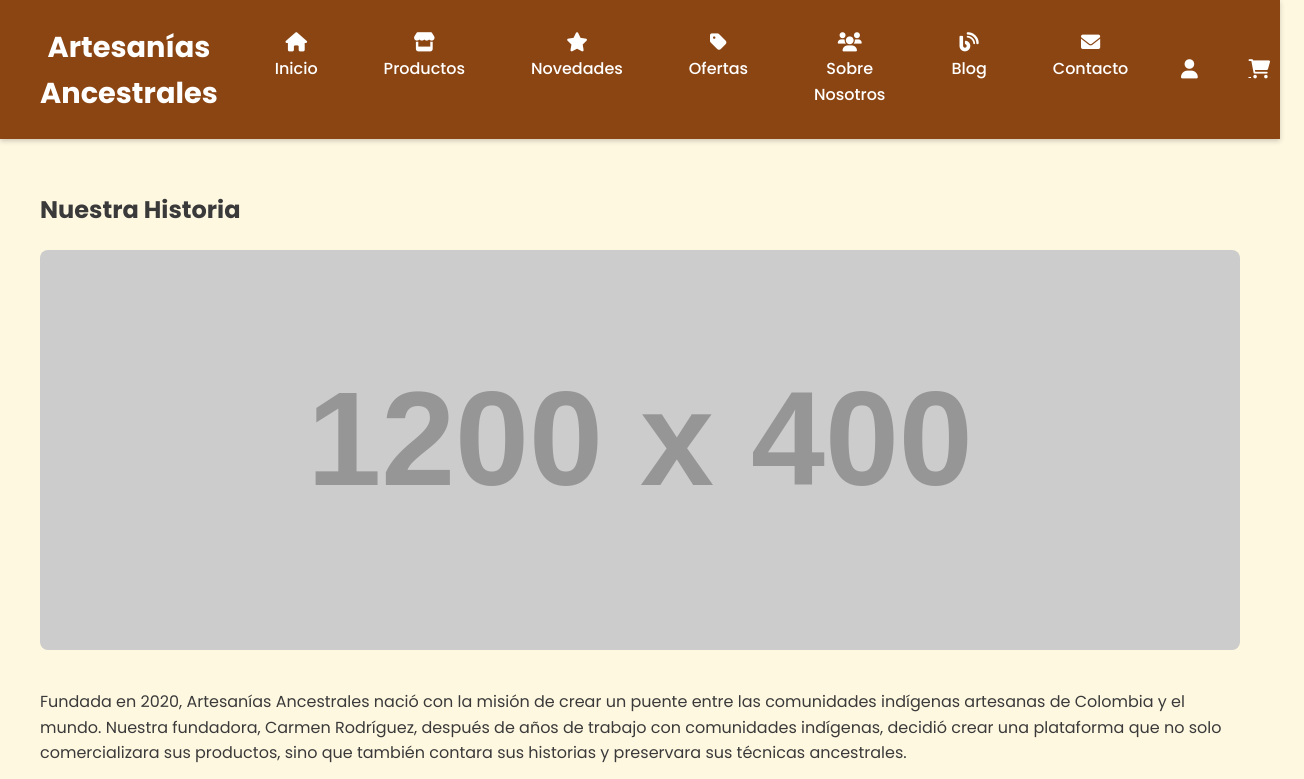
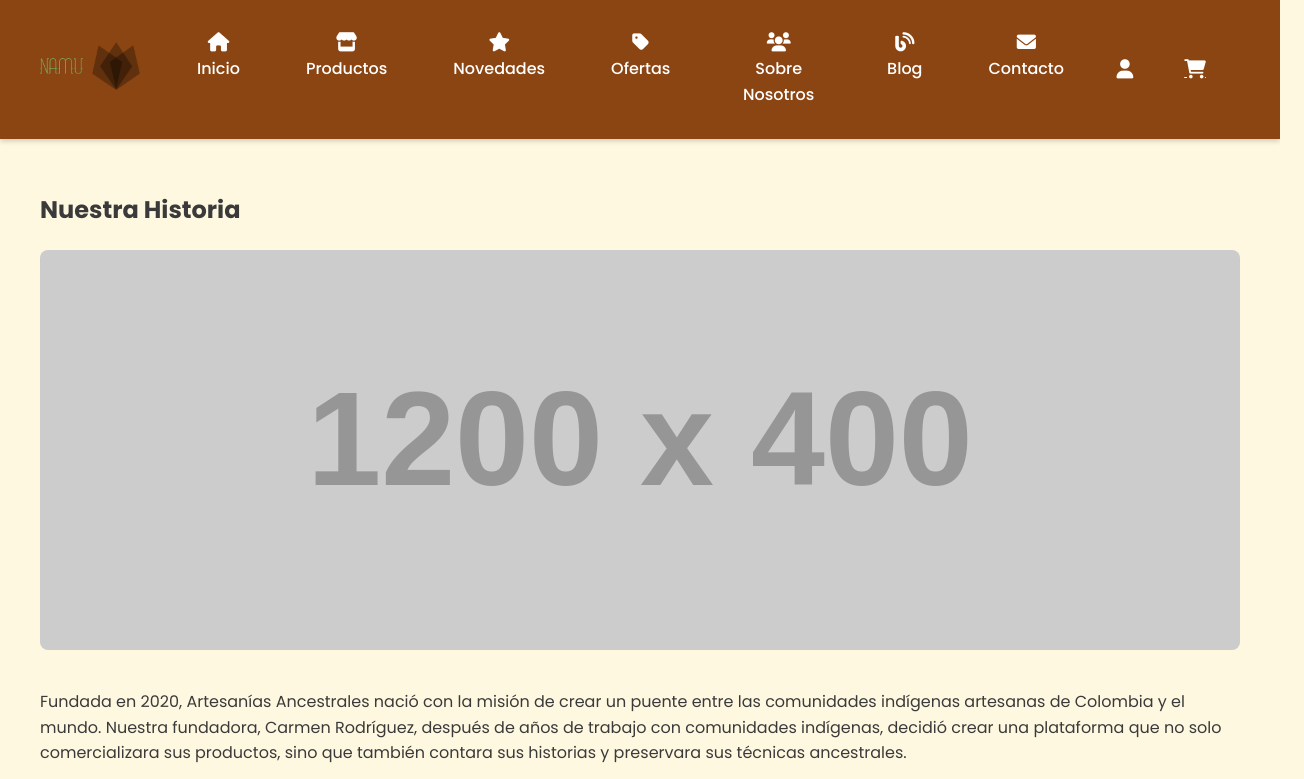
Before and after one commit to Midan14/tienda_artesanias, a plain HTML site: page about.html in a window 1280 px wide. Shown: the top 779 px of the page, 1304 px wide, since content can reach past the window. Drawn offline with Linux system fonts and the light colour scheme; placeholder pictures from the web are drawn by us.

Commit message:
Agregamos logo, y agregamos direccion al logo para que nos lleven siempre a la pantalla principal

```diff
--- a/about.html
+++ b/about.html
@@ -77,7 +77,9 @@
     <header class="main-header">
       <div class="header-container">
         <div class="logo-container">
-          <h1>Artesanías Ancestrales</h1>
+          <a href="index.html">
+            <img src="img/Imagen2.png" alt="Logo" width="100" class="logo">
+          </a>
         </div>
 
         <button class="menu-toggle" id="menuToggle" aria-label="Abrir menú">
```
Also changed, not shown: blog.html (+3 -1 lines), carrito.html (+3 -1 lines), contacto.html (+3 -1 lines), cuenta.html (+3 -1 lines), index.html (+3 -1 lines), novedades.html (+3 -1 lines), ofertas.html (+3 -1 lines), productos.html (+3 -1 lines), img/Imagen2.png (added).
